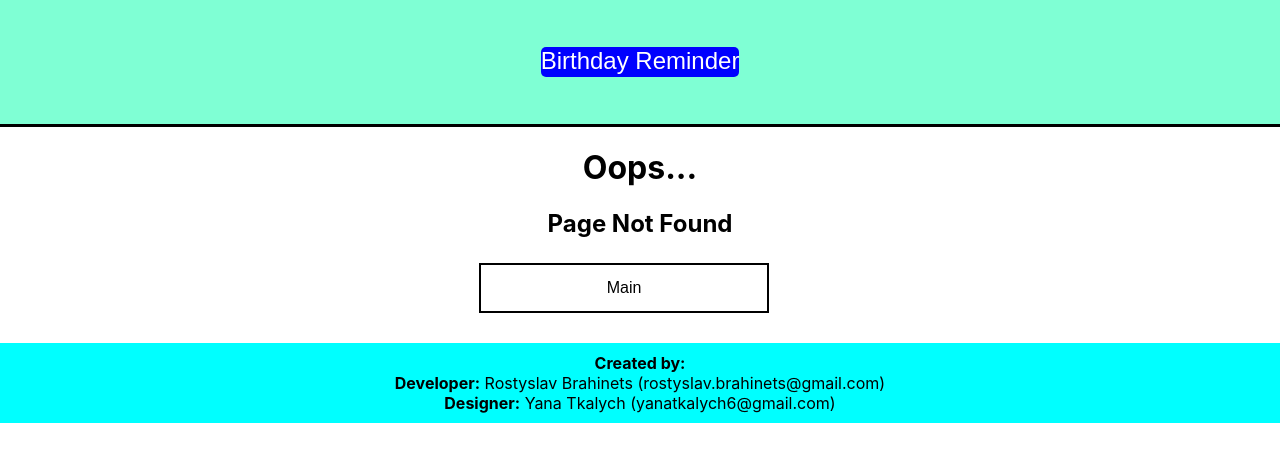
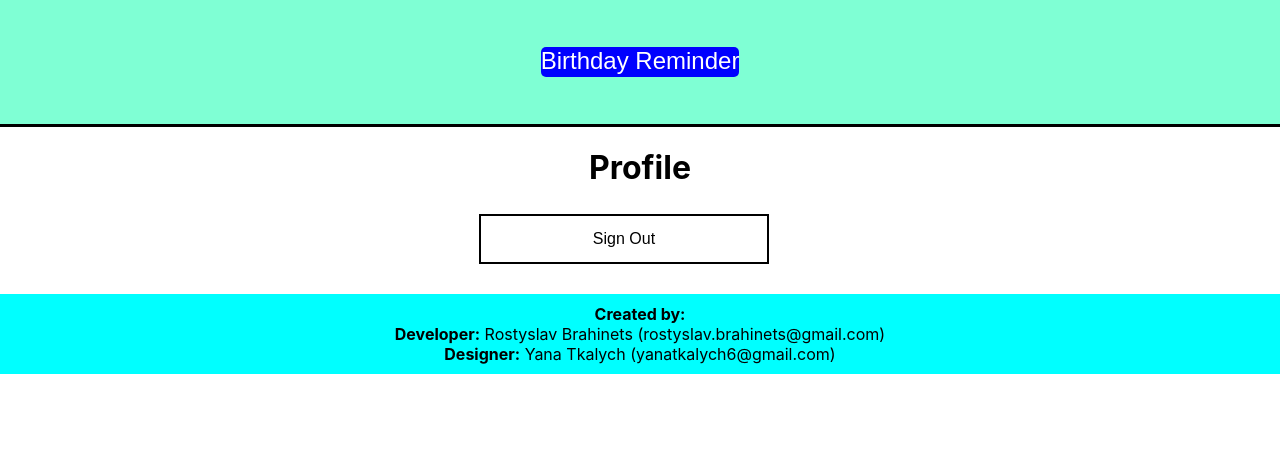
Before and after one commit to rbrahinets/birthday-reminder-frontend, a React (Create React App) app: page /birthday-reminder-frontend/profile in a window 1280 px wide. Before the commit this address had no page. Shown: the top 462 px of the page. Built offline with nearby package versions, Linux system fonts and the light colour scheme.

Commit message:
Add page for profile

```diff
--- a/src/App.js
+++ b/src/App.js
@@ -1,6 +1,7 @@
 import React from 'react';
 import {BrowserRouter as Router, Route, Routes} from 'react-router-dom';
 import Main from './pages/Main';
+import Profile from './pages/Profile';
 import PageNotFound from './pages/PageNotFound';
 
 const url = '/birthday-reminder-frontend';
@@ -10,6 +11,7 @@ const App = () => {
         <Router>
             <Routes>
                 <Route path={`${url}/`} element={<Main/>}/>
+                <Route path={`${url}/profile`} element={<Profile/>}/>
                 <Route path="*" element={<PageNotFound/>}/>
             </Routes>
         </Router>
--- /dev/null
+++ b/src/pages/Profile.jsx
@@ -0,0 +1,39 @@
+import React from 'react';
+import {useNavigate} from 'react-router-dom';
+import {baseUrl} from '../constants';
+import Header from '../components/Header';
+import Button from '../components/Button';
+import Footer from '../components/Footer';
+
+const PageNotFound = () => {
+    const navigate = useNavigate();
+
+    const renderProfile = () => {
+        return (
+            <>
+                <h1>Profile</h1>
+                <Button
+                    text={'Sign Out'}
+                    onClick={handleSignOut}
+                />
+            </>
+        );
+    }
+
+    const handleSignOut = () => {
+        localStorage.removeItem('token');
+        navigate(`${baseUrl}/`);
+    }
+
+    return (
+        <center>
+            <Header/>
+            <main>
+                {renderProfile()}
+            </main>
+            <Footer/>
+        </center>
+    );
+}
+
+export default PageNotFound;
```
